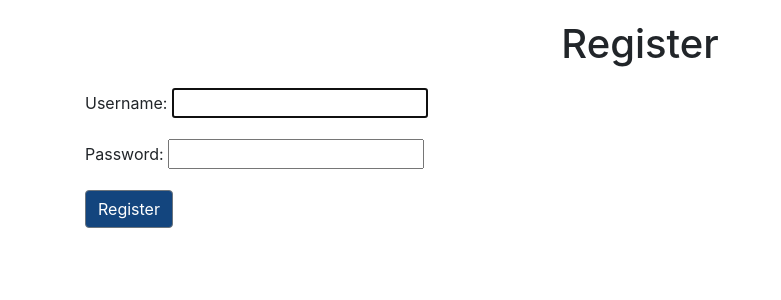
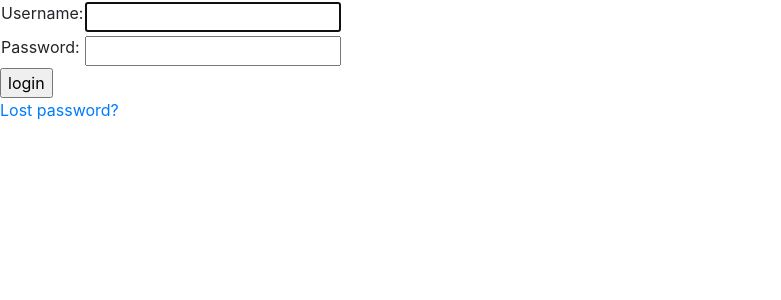
Before and after one commit to aekartalci/Veterinary_App, a Django app: page /login/ in a window 1280 px wide. Shown: the part 72-372 px from the top of the page, without its empty margins (0-781 px from the left). Run offline with Django 4.2, Linux system fonts and the light colour scheme; some libraries are stand-ins or nearby versions.

Commit message:
Login page bugfix

```diff
--- a/veterinary/pets/forms.py
+++ b/veterinary/pets/forms.py
@@ -10,8 +10,8 @@ class PetForm(forms.ModelForm):
             'adopter': forms.Select(attrs={'class': 'form-control'}),
             'name': forms.TextInput(attrs={'class': 'form-control'}),
             'age': forms.TextInput(attrs={'class': 'form-control'}),
-            'kind': forms.TextInput(attrs={'class': 'form-control'}),
-            'gender': forms.TextInput(attrs={'class': 'form-control'}),
+            'kind': forms.Select(attrs={'class': 'form-control'}),
+            'gender': forms.Select(attrs={'class': 'form-control'}),
         }
 
 class CustomerForm(forms.ModelForm):
--- a/veterinary/pets/templates/create_pet.html
+++ b/veterinary/pets/templates/create_pet.html
@@ -4,10 +4,9 @@
 <h1 style="text-align:center;margin-top:20px;"> Add Blog Post </h1>
 <div class="form-group">
     <div class="container">
-<form method="POST" enctype="multipart/form-data" style="margin-top:20px;">
+<form method="POST" enctype="multipart/form-data" style="margin-top:20px;" >
     {% csrf_token %}
     {{ form.as_p }}
-
 
     <button class="btn btn-secondary" style="background-color:#13457e" >Post</button>
 
--- a/veterinary/pets/templates/registration/login.html
+++ b/veterinary/pets/templates/registration/login.html
@@ -1,18 +1,38 @@
-{% extends 'base.html' %}
-{% block title %} Login {% endblock %}
+{% extends "base.html" %}
+
 {% block content %}
 
-<h1 style="text-align:center;margin-top:20px;"> Register </h1>
-<div class="form-group">
-    <div class="container">
-<form method="POST" enctype="multipart/form-data" style="margin-top:20px;">
-    {% csrf_token %}
-    {{ form.media }}
-    {{ form.as_p }}
+{% if form.errors %}
+<p>Your username and password didn't match. Please try again.</p>
+{% endif %}
 
-    <button class="btn btn-secondary" style="background-color:#13457e" >Register</button>
+{% if next %}
+    {% if user.is_authenticated %}
+    <p>Your account doesn't have access to this page. To proceed,
+    please login with an account that has access.</p>
+    {% else %}
+    <p>Please login to see this page.</p>
+    {% endif %}
+{% endif %}
 
-</div>
+<form method="post" action="{% url 'login' %}">
+{% csrf_token %}
+<table>
+<tr>
+    <td>{{ form.username.label_tag }}</td>
+    <td>{{ form.username }}</td>
+</tr>
+<tr>
+    <td>{{ form.password.label_tag }}</td>
+    <td>{{ form.password }}</td>
+</tr>
+</table>
+
+<input type="submit" value="login">
+<input type="hidden" name="next" value="{{ next }}">
 </form>
 
-    {% endblock %}
+{# Assumes you set up the password_reset view in your URLconf #}
+<p><a href="{% url 'password_reset' %}">Lost password?</a></p>
+
+{% endblock %}
--- a/veterinary/pets/urls.py
+++ b/veterinary/pets/urls.py
@@ -13,6 +13,6 @@ urlpatterns = [
         path('pet/<int:pk>/delete', PetDelete.as_view(), name="delete-pet"),
         path('customer/<int:pk>', Customers.as_view(), name="customer-detail"),
         path('customer/edit/<int:pk>', CustomerUpdate.as_view(), name="update-customer"),
-        path('register/', UserRegisterView.as_view(), name="register"),
+        path('register', UserRegisterView.as_view(), name="register"),
 
 ] + static(settings.MEDIA_URL, document_root=settings.MEDIA_ROOT)
--- a/veterinary/pets/views.py
+++ b/veterinary/pets/views.py
@@ -9,6 +9,7 @@ class UserRegisterView(CreateView):
     form_class = UserCreationForm
     template_name = 'registration/register.html'
     success_url = reverse_lazy('login')
+
 
 
 class HomeView(ListView):
--- a/veterinary/veterinary/settings.py
+++ b/veterinary/veterinary/settings.py
@@ -12,7 +12,7 @@ BASE_DIR = Path(__file__).resolve().parent.parent
 SECRET_KEY = 'django-insecure-=@_q@lms-lk+de8ql2u+t=7)5qvx0m%872ib!*2s149wop-d%_'
 
 # SECURITY WARNING: don't run with debug turned on in production!
-DEBUG = False
+DEBUG = True
 
 ALLOWED_HOSTS = []
 
--- a/veterinary/veterinary/urls.py
+++ b/veterinary/veterinary/urls.py
@@ -4,6 +4,6 @@ from django.urls import path, include
 
 urlpatterns = [
     path('admin/', admin.site.urls),
+    path('', include("django.contrib.auth.urls")),
     path('', include("pets.urls")),
-    path('', include("django.contrib.auth.urls")),
 ]
```
Also changed, not shown: veterinary/db.sqlite3.
